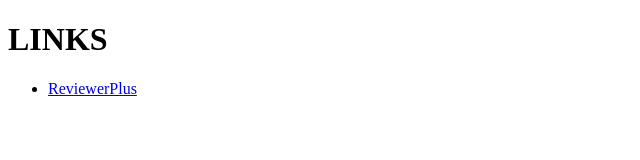
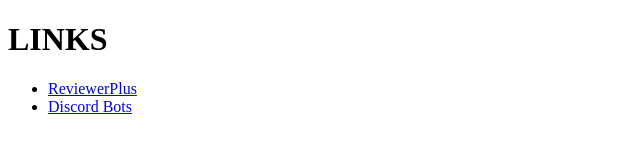
Before and after one commit to LandChit/Landchit.github.io, a plain HTML site: page index.html in a window 1280 px wide. Shown: the whole page, without its empty margins (0-640 px from the left). Drawn offline with Linux system fonts and the light colour scheme.

Commit message:
Update index.html

```diff
--- a/index.html
+++ b/index.html
@@ -10,6 +10,7 @@
 <h1>LINKS</h1>
 <ul>
 <li><a href="https://landchit.github.io/reviewerplus/">ReviewerPlus</a></li>
+<li><a href="https://landchit.github.io/discord-bots/">Discord Bots</a></li>
 </ul>
 </body>
 </html>
```
